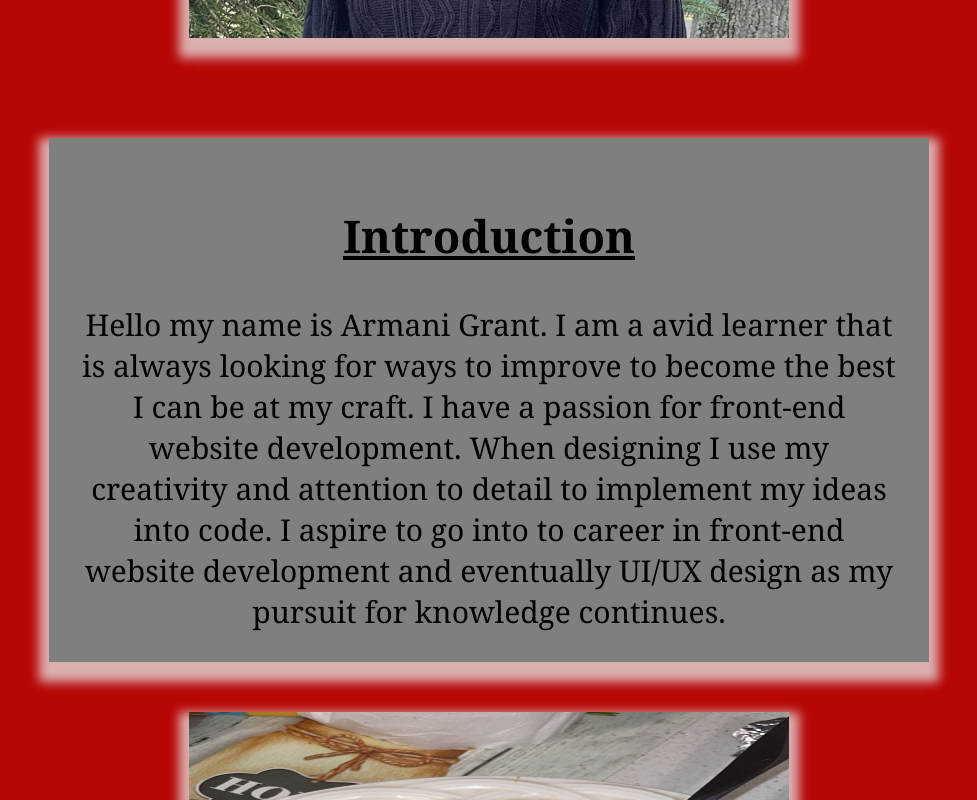
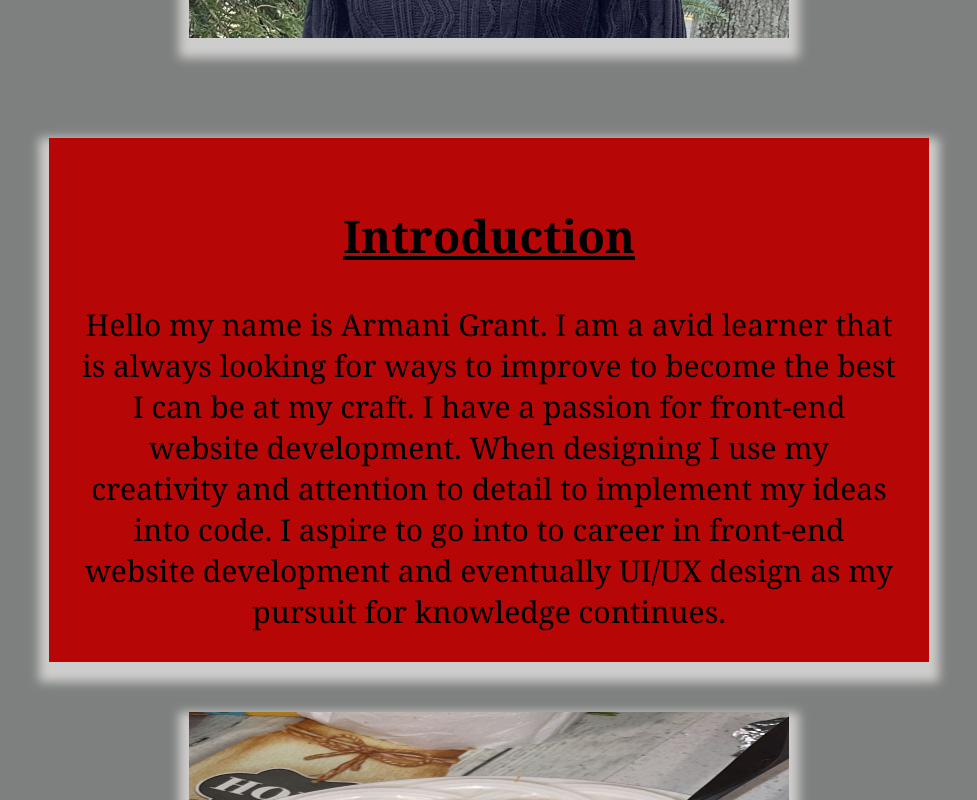
Before and after one commit to ManiG21/portfolio, a React (Create React App) app: page /about in a window 1280 px wide. Shown: the part 780-1580 px from the top of the page, without its empty margins (151-1128 px from the left). Built offline with nearby package versions, Linux system fonts and the light colour scheme.

Commit message:
backg change

```diff
--- a/src/App.css
+++ b/src/App.css
@@ -3,7 +3,8 @@
 }
 
 body {
-  background-color: #b70606;
+  /* background-color: #b70606; */
+  background-color:#7d807e;
 }
 
 
--- a/src/components/About/About.css
+++ b/src/components/About/About.css
@@ -3,14 +3,12 @@ p {
     text-align: center;
 
         /* Ask Abe about animating up */
-
 }
 
 .para {
   animation: 3s slideup ease;
   position: relative;
-/* background-color: red; */
-  background-color:#7d807e;
+  background-color: #b70606;
   font-family: Cambria, Cochin, Georgia, Times, 'Times New Roman', serif;
   margin-left: 200px;
   margin-right: 200px;
@@ -18,7 +16,6 @@ p {
   padding: 30px;
 /* box-shadow: 0px 10px 10px 10px rgba(7, 7, 7, 0.75); */
   box-shadow: 0px 10px 10px 10px rgba(233, 231, 231, 0.75);
-
 }
     @keyframes slideup {
         0% {
--- a/src/components/Navbar/Navbar.css
+++ b/src/components/Navbar/Navbar.css
@@ -86,6 +86,6 @@ button.buttonNav {
   color: rgb(12, 12, 12);
   /* text-shadow: 0 1px rgb(250, 8, 8), -1px 0 rgb(250, 8, 8), -1px 2px rgb(250, 8, 8),
     -2px 1px rgb(250, 8, 8), -2px 3px rgb(250, 8, 8), -3px 2px rgb(250, 8, 8); */
-text-shadow: none;
+  text-shadow: none;
 /* border: black 3px  ; */
 }
```
Also changed, not shown: src/components/About/About.js (+5 -5 lines).
